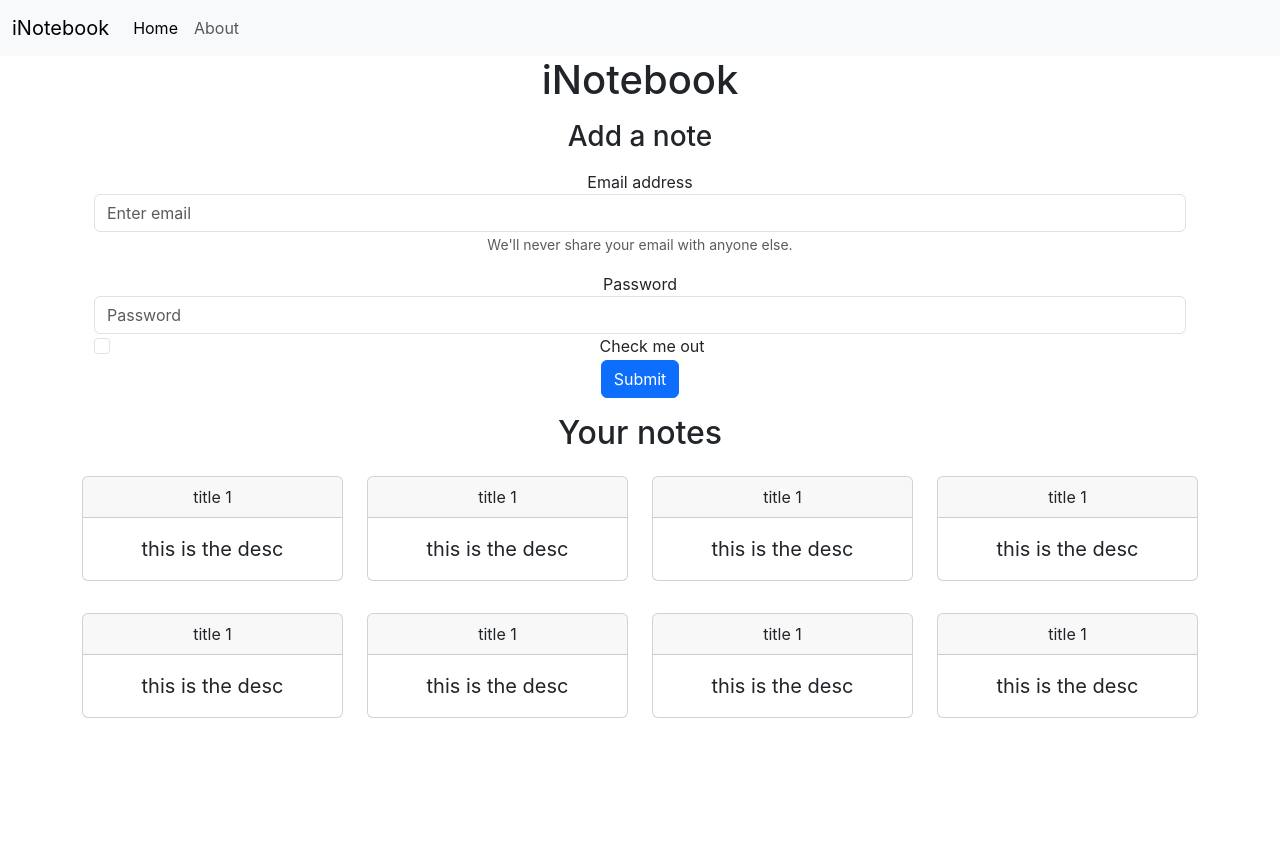
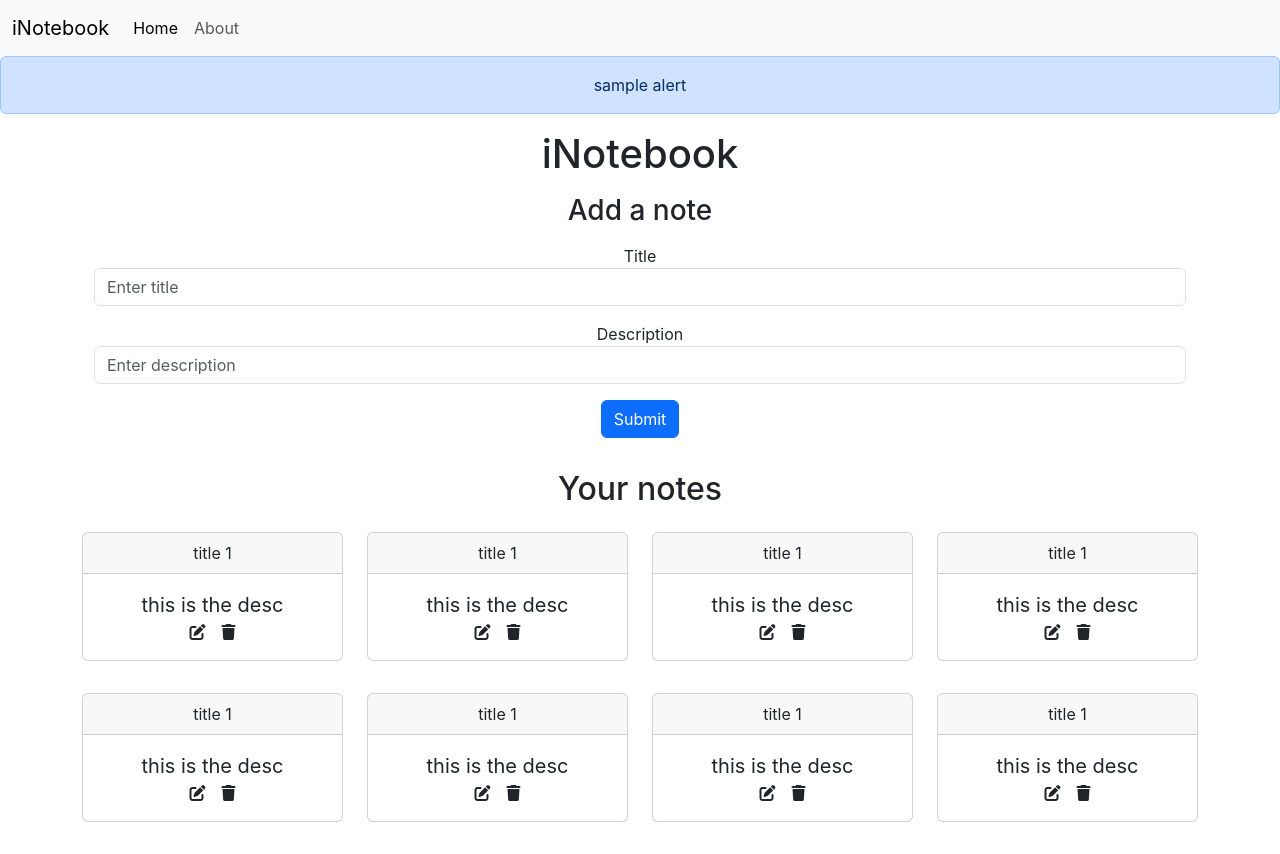
Before and after one commit to TheRodzz/iNotebook, a React (Create React App) app: page / in a window 1280 px wide. Before the commit the page ends 800 px from the top, so only its background shows below. Built offline with nearby package versions, Linux system fonts and the light colour scheme.

Commit message:
Added frontend for add note

```diff
--- a/public/index.html
+++ b/public/index.html
@@ -26,7 +26,7 @@
     -->
     <title>iNotebook</title>
     <link href="https://cdn.jsdelivr.net/npm/bootstrap@5.3.0/dist/css/bootstrap.min.css" rel="stylesheet" integrity="sha384-9ndCyUaIbzAi2FUVXJi0CjmCapSmO7SnpJef0486qhLnuZ2cdeRhO02iuK6FUUVM" crossorigin="anonymous">
-
+    <script src="https://kit.fontawesome.com/7e239789b0.js" crossorigin="anonymous"></script>
   </head>
   <body>
     <noscript>You need to enable JavaScript to run this app.</noscript>
--- a/src/App.js
+++ b/src/App.js
@@ -8,12 +8,14 @@ import {
   Route,
 } from "react-router-dom";
 import Navbar from './components/Navbar';
+import Alert from './components/Alert';
 function App() {
   return (
     <div className="App">
     <NoteState>
       <Router>
       <Navbar/>
+      <Alert message="sample alert"/>
       <h1>iNotebook</h1>
         <Switch>
           <Route exact path="/">
--- a/src/components/About.js
+++ b/src/components/About.js
@@ -1,12 +1,29 @@
-import React, { useContext } from 'react'
-import noteContext from '../context/noteContext';
-const About = () => {
-    const s = useContext(noteContext);
-    return (
-        <div>
-            This is about {s.state.name}
-        </div>
-    )
-}
+import React from 'react';
+// import 'bootstrap/dist/css/bootstrap.min.css';
 
-export default About
+const AboutPage = () => {
+  return (
+    <div className="container mt-5">
+      <h1 className="mb-4">About Our iNotebook App</h1>
+      <p>Welcome to our iNotebook App, a powerful and versatile tool designed to simplify your note-taking experience and keep your thoughts organized in the digital age. Our app is built with React, a cutting-edge technology that ensures a seamless and user-friendly interface, allowing you to focus on what truly matters – capturing and managing your ideas.</p>
+
+      <h2 className="mt-5">Why Choose Our iNotebook App?</h2>
+      <ul>
+        <li><strong>Accessible Anywhere, Anytime:</strong> Say goodbye to traditional note-taking methods and embrace the power of the cloud. Our app securely stores your notes online, allowing you to access them from any device with an internet connection. Whether you're at home, in the office, or on the go, your notes are just a few clicks away.</li>
+        <li><strong>Organized and Efficient:</strong> We understand the importance of staying organized in a fast-paced world. Our app offers intuitive features for categorizing and tagging your notes, making it simple to find the information you need quickly and efficiently.</li>
+        <li><strong>Collaboration Made Easy:</strong> Collaboration is key in many aspects of life, including note-taking. With our app, you can easily share your notes with colleagues, friends, or family members. Whether you're working on a group project, planning an event, or simply sharing ideas, our collaboration features ensure seamless teamwork.</li>
+        <li><strong>Sleek and Intuitive Design:</strong> We believe that a clean and intuitive interface enhances the user experience. Our React-based functional components ensure smooth interactions and a sleek design, making the note-taking process a pleasure rather than a chore.</li>
+        <li><strong>Privacy and Security:</strong> We take your privacy seriously. Our app uses robust encryption and security measures to protect your notes from unauthorized access. You can rest assured that your data is safe and secure with us.</li>
+        <li><strong>Offline Support:</strong> We understand that internet connections can be unreliable at times. Our app allows you to continue taking notes even when you're offline, syncing your changes seamlessly when you're back online.</li>
+      </ul>
+
+      <h2 className="mt-5">The Team Behind the App</h2>
+      <p>Our team of dedicated developers and designers worked tirelessly to create this iNotebook App with React. They are passionate about providing users with a feature-rich and dependable platform for all their note-taking needs. We are continually improving and updating the app based on user feedback, so your suggestions and ideas are always welcome.</p>
+
+      <h2 className="mt-5">Join Us Today!</h2>
+      <p>We invite you to join our growing community of note-taking enthusiasts. Whether you're a student, a professional, or someone who loves jotting down ideas, our iNotebook App in React function-based components is here to enhance your note-taking journey. Experience the convenience, flexibility, and organization of digital note-taking – sign up now and start capturing your thoughts with ease!</p>
+    </div>
+  );
+};
+
+export default AboutPage;
--- /dev/null
+++ b/src/components/AddNote.js
@@ -0,0 +1,36 @@
+import React, { useContext, useState } from 'react'
+import noteContext from '../context/noteContext'
+
+
+const AddNote = () => {
+    const context = useContext(noteContext);
+    const { addNote } = context;
+
+    const [note,setNote] = useState({title:"",description:"",tag:""});
+    const handleChange = (e) => {
+        setNote({...note, [e.target.name]: e.target.value});
+
+    }
+    const handleClick = (e) => {
+        e.preventDefault();
+        addNote(note);
+    }
+    return (
+        <div className='my-3'>
+            <h3>Add a note</h3>
+            <form className='container my-3'>
+                <div className="form-group my-3">
+                    <label htmlFor="title">Title</label>
+                    <input type="text" className="form-control" id="title" name='title' aria-describedby="emailHelp" placeholder="Enter title" onChange={handleChange} />
+                </div>
+                <div className="for09-om-group">
+                    <label htmlFor="description">Description</label>
+                    <input type="text" className="form-control" id="description" name='description' placeholder="Enter description" onChange={handleChange} />
+                </div>
+                <button type="submit" className="btn btn-primary my-3" onClick={handleClick}>Submit</button>
+            </form>
+        </div>
+    )
+}
+
+export default AddNote
--- /dev/null
+++ b/src/components/Alert.js
@@ -0,0 +1,13 @@
+import React from 'react'
+
+const Alert = (props) => {
+    return (
+        <div>
+            <div className="alert alert-primary" role="alert">
+                {props.message}
+            </div>
+        </div>
+    )
+}
+
+export default Alert
--- a/src/components/Home.js
+++ b/src/components/Home.js
@@ -4,23 +4,6 @@ import Notes from './Notes';
 export default function Home() {
   return (
     <div className='container my-3'>
-      <h3>Add a note</h3>
-      <form className='container my-3'>
-        <div className="form-group my-3">
-          <label for="exampleInputEmail1">Email address</label>
-          <input type="email" className="form-control" id="exampleInputEmail1" aria-describedby="emailHelp" placeholder="Enter email" />
-          <small id="emailHelp" className="form-text text-muted">We'll never share your email with anyone else.</small>
-        </div>
-        <div className="form-group">
-          <label for="exampleInputPassword1">Password</label>
-          <input type="password" className="form-control" id="exampleInputPassword1" placeholder="Password" />
-        </div>
-        <div className="form-check">
-          <input type="checkbox" className="form-check-input" id="exampleCheck1" />
-          <label className="form-check-label" for="exampleCheck1">Check me out</label>
-        </div>
-        <button type="submit" className="btn btn-primary">Submit</button>
-      </form>
       <Notes/>
     </div>
   )
--- a/src/components/NoteItem.js
+++ b/src/components/NoteItem.js
@@ -12,6 +12,8 @@ const NoteItem = (props) => {
                     <blockquote className="blockquote mb-0">
                         <p>{note.description}</p>
                     </blockquote>
+                    <i className="fa-solid fa-pen-to-square mx-2"></i>
+                    <i className="fa-solid fa-trash mx-2"></i>
                 </div>
             </div>
         </div>
--- a/src/components/Notes.js
+++ b/src/components/Notes.js
@@ -1,16 +1,20 @@
 import React, { useContext } from 'react'
 import noteContext from '../context/noteContext';
 import NoteItem from './NoteItem';
+import AddNote from './AddNote';
 const Notes = () => {
     const context = useContext(noteContext);
     const {notes} = context;
     return (
+        <>
+        <AddNote/>
         <div className='row my-3'>
             <h2>Your notes</h2>
             {notes.map((note) => {
                 return <NoteItem note={note}/>
             })}
         </div>
+        </>
     )
 }
 
--- a/src/context/NoteState.js
+++ b/src/context/NoteState.js
@@ -79,8 +79,20 @@ const NoteState = (props) =>{
 
 
     const [notes, setNotes] = useState(noteInitial);
+    const addNote = (note) =>{
+
+      setNotes(notes.concat(note));
+    }
+
+    const editNote = () =>{
+
+    }
+
+    const deleteNote = () =>{
+
+    }
     return (
-        <noteContext.Provider value={{notes,setNotes}}>
+        <noteContext.Provider value={{notes,setNotes,addNote,editNote,deleteNote}}>
             {props.children}
         </noteContext.Provider>
     )
--- a/src/index.css
+++ b/src/index.css
@@ -11,3 +11,6 @@ code {
   font-family: source-code-pro, Menlo, Monaco, Consolas, 'Courier New',
     monospace;
 }
+i{
+  cursor: pointer;
+}
```
